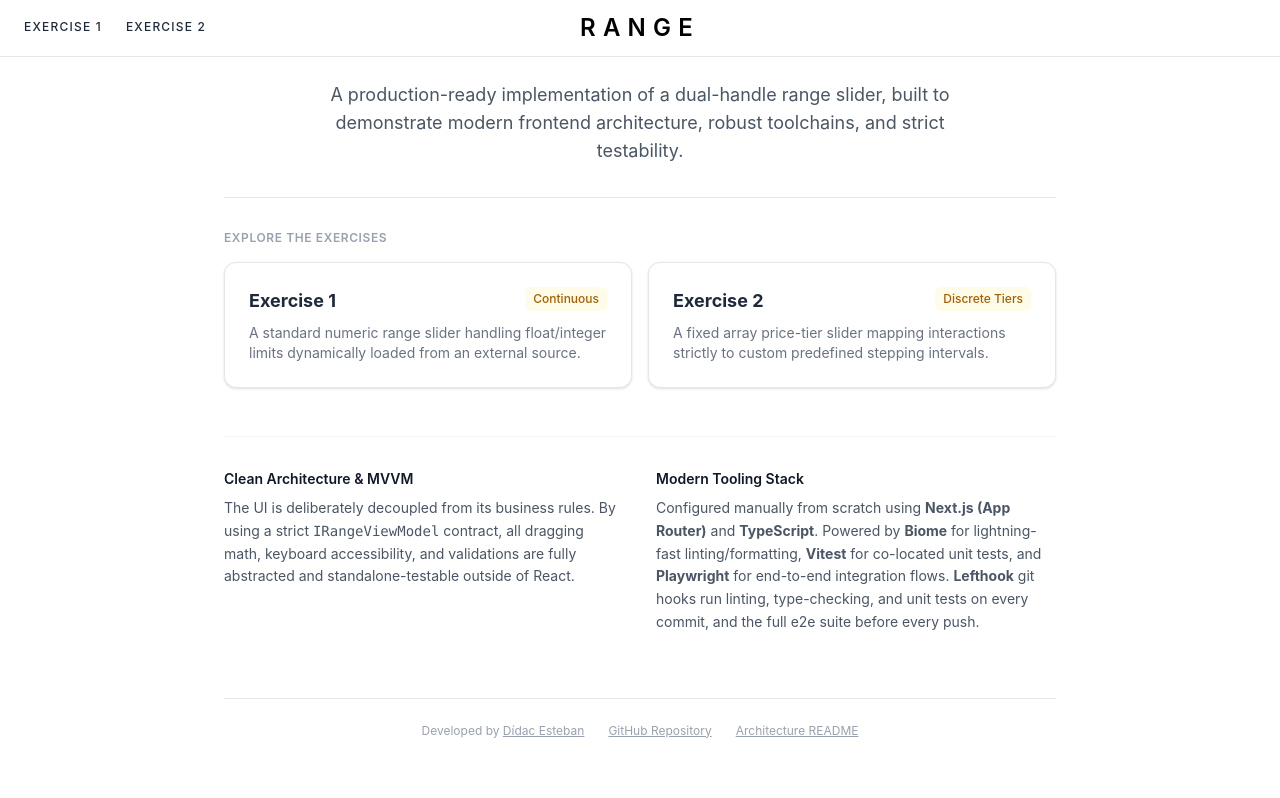
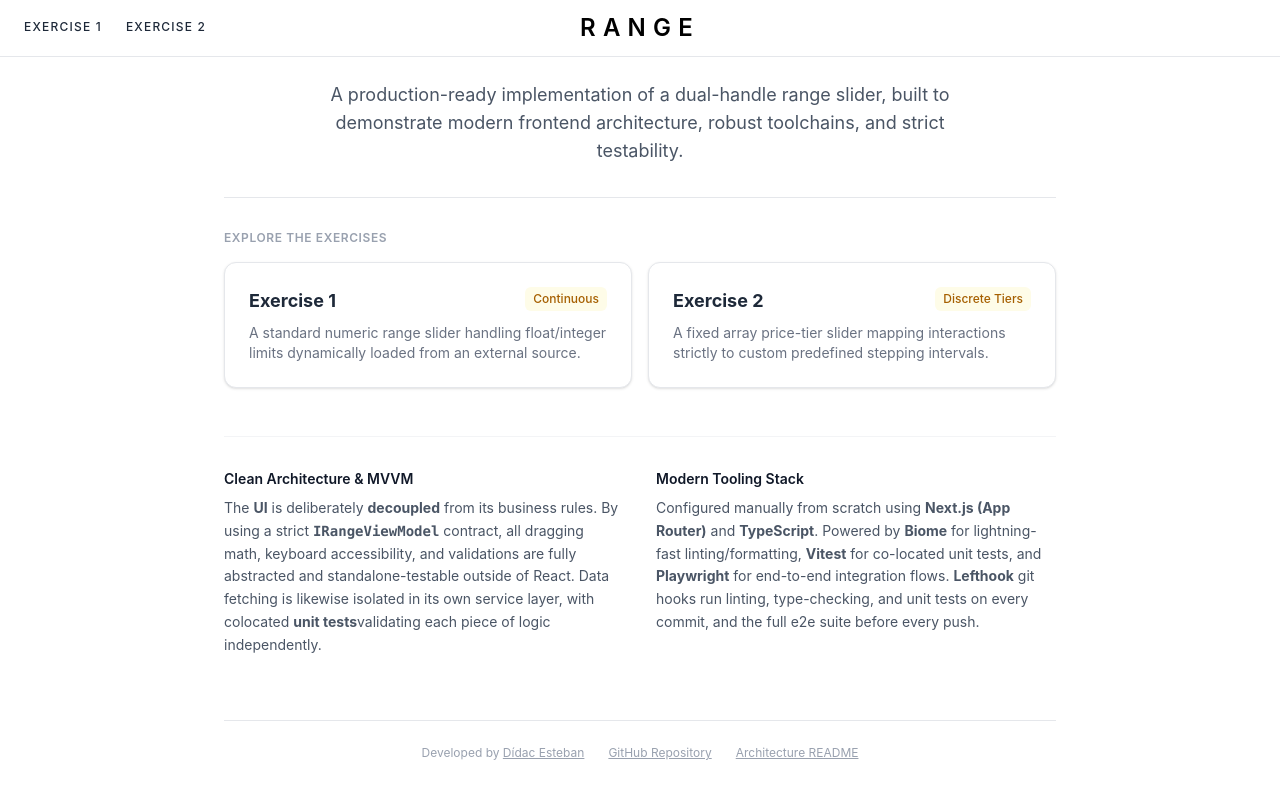
Before and after one commit to didacesteban/range-exercises, a Next.js app: page / in a window 1280 px wide. Built offline with nearby package versions, Linux system fonts and the light colour scheme.

Commit message:
Update Clean Architecture & MVVM text in HomePage

```diff
--- a/src/app/page.tsx
+++ b/src/app/page.tsx
@@ -38,10 +38,16 @@ export default function HomePage() {
 						Clean Architecture & MVVM
 					</h3>
 					<p className="text-gray-600 leading-relaxed">
-						The UI is deliberately decoupled from its business rules. By using a
-						strict <code>IRangeViewModel</code> contract, all dragging math,
-						keyboard accessibility, and validations are fully abstracted and
-						standalone-testable outside of React.
+						The <strong>UI</strong> is deliberately <strong>decoupled</strong>{" "}
+						from its business rules. By using a strict{" "}
+						<strong>
+							<code>IRangeViewModel</code>
+						</strong>{" "}
+						contract, all dragging math, keyboard accessibility, and validations
+						are fully abstracted and standalone-testable outside of React. Data
+						fetching is likewise isolated in its own service layer, with
+						colocated <strong>unit tests</strong>
+						validating each piece of logic independently.
 					</p>
 				</div>
 
```
